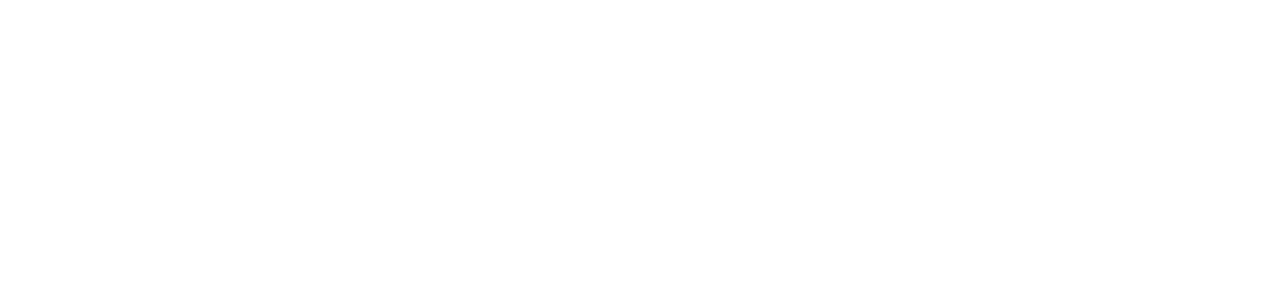
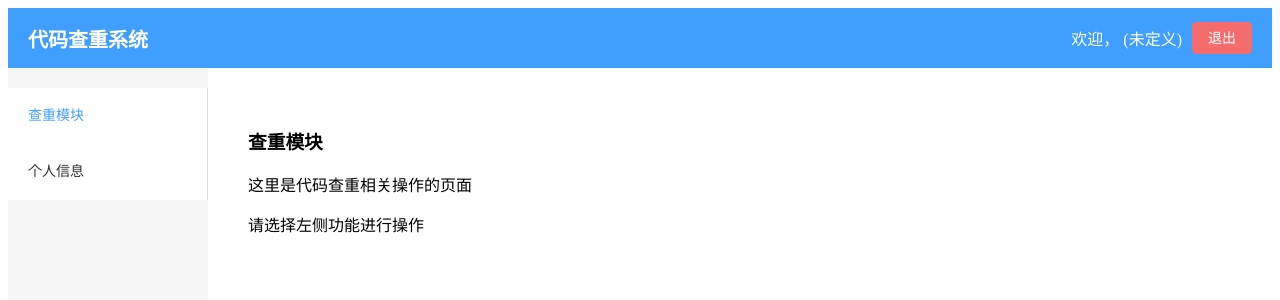
Before and after one commit to Yeexxxx24/frontend, a Vue app: page /dashboard/check in a window 1280 px wide. Before the commit this address had no page. Shown: the top 300 px of the page. Built offline with nearby package versions, Linux system fonts and the light colour scheme.

Commit message:
搭建Dashboard页面框架，完成嵌套路由切换

```diff
--- a/src/router/index.ts
+++ b/src/router/index.ts
@@ -2,6 +2,8 @@
 import LoginView from '@/views/LoginView.vue'
 import RegisterView from '@/views/RegisterView.vue'
 import Dashboard from '@/views/Dashboard.vue'
+import CheckView from '@/views/dashboard/CheckView.vue'
+import ProfileView from '@/views/dashboard/ProfileView.vue'
 
 const routes: RouteRecordRaw[] = [
   // 重定向 用户访问时直接跳转到登录页面
@@ -19,7 +21,21 @@
   },
   {
     path: '/dashboard',
-    component: Dashboard
+    component: Dashboard,
+    children:[
+      {
+        path:'',
+        redirect:'/dashboard/check' // 默认进入 check 页面
+      },
+      {
+        path:'check',
+        component:CheckView
+      },
+      {
+        path:'profile',
+        component:ProfileView
+      }
+    ]
   }
 ]
 
--- a/src/views/Dashboard.vue
+++ b/src/views/Dashboard.vue
@@ -1,11 +1,81 @@
 <template>
-   <h1>欢迎来到 Dashboard</h1>
+  <el-container style="height: 100vh;">
+    <!-- 顶部导航栏 -->
+     <el-header class="header">
+      <div class="logo">代码查重系统</div>
+      <div class="user-info">
+        <span>欢迎，{{ store.username }} ({{ roleLabel[store.role] }})</span>
+        <el-button type="danger" @click="handleLogout">退出</el-button>
+      </div>
+     </el-header>
+
+     <el-container>
+        <!-- 左侧菜单栏 -->
+        <el-aside width="200px" class="aside">
+          <el-menu default-active="1">
+            <el-menu-item index="1" @click="router.push('/dashboard/check')">查重模块</el-menu-item>
+            <el-menu-item index="2" @click="router.push('/dashboard/profile')">个人信息</el-menu-item>
+          </el-menu>
+        </el-aside>
+
+        <!-- 主内容区域 -->
+         <el-main class="main">
+            <router-view/>
+            <!-- <h2>欢迎使用代码查重系统</h2> -->
+            <p>请选择左侧功能进行操作</p>
+         </el-main>
+     </el-container>
+  </el-container>
 </template>
 
 <script setup lang="ts">
+  import { useUserStore } from '@/stores/user'; //用户状态store
+  import { useRouter } from 'vue-router'; //用于跳转页面
+  import { ElMessage } from 'element-plus'; //弹出提示
+
+  const store = useUserStore()
+  const router = useRouter()
+
+  // 中文角色标签映射
+  const roleLabel:Record<string,string> = {
+    student:'学生',
+    teacher:'教师',
+    '':'未定义'
+  }
+
+  // 退出登录逻辑
+  const handleLogout = () => {
+    store.clearUser() //清空token和用户信息
+    ElMessage.success('已退出登录')
+    router.push('/login') //跳回登录页
+  }
 
 </script>
 
 <style scoped>
+  .header {
+    display: flex;
+    justify-content: space-between;
+    align-items: center;
+    background-color: #409eff;
+    color:white;
+    padding:0 20px
+  }
+  .logo {
+    font-size: 20px;
+    font-weight: bold;
+  }
+  .user-info {
+    display: flex;
+    align-items: center;
+    gap:10px
+  }
+  .aside {
+  background-color: #f5f5f5;
+  padding-top: 20px;
+}
 
+.main {
+  padding: 40px;
+}
 </style>
--- a/src/views/RegisterView.vue
+++ b/src/views/RegisterView.vue
@@ -13,7 +13,7 @@
 
       <!-- 注册按钮 -->
       <el-form-item>
-        <el-button type="primary" @click="hanldeRegister">登录</el-button>
+        <el-button type="primary" @click="hanldeRegister">注册</el-button>
       </el-form-item>
 
       <!-- 登录跳转 -->
--- /dev/null
+++ b/src/views/dashboard/CheckView.vue
@@ -0,0 +1,6 @@
+<template>
+  <div>
+    <h3>查重模块</h3>
+    <p>这里是代码查重相关操作的页面</p>
+  </div>
+</template>
--- /dev/null
+++ b/src/views/dashboard/ProfileView.vue
@@ -0,0 +1,6 @@
+<template>
+  <div>
+    <h3>个人信息</h3>
+    <p>显示当前用户的详细资料（后续再实现）</p>
+  </div>
+</template>
```
